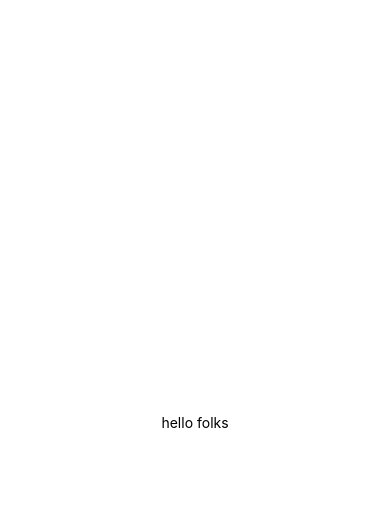
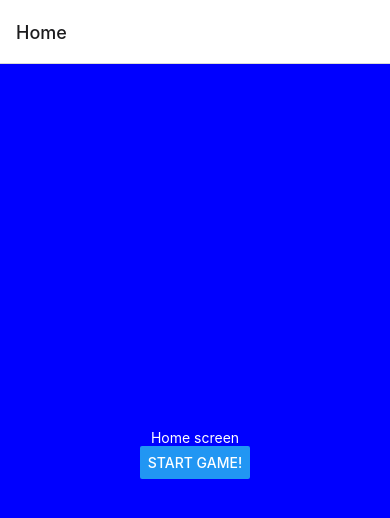
Before and after one commit to healingfields/animatedGame, a React Native app: screen /Home in a window 390 px wide. Shown: the top 518 px of the page. Built offline with nearby package versions, Linux system fonts and the light colour scheme.

Commit message:
created navigation between home and game screen

```diff
--- a/App.js
+++ b/App.js
@@ -1,13 +1,21 @@
 import { StatusBar } from 'expo-status-bar';
-import { StyleSheet, Text, View } from 'react-native';
+import { StyleSheet } from 'react-native';
+import { NavigationContainer } from '@react-navigation/native';
+import { createNativeStackNavigator } from '@react-navigation/native-stack';
+import Home from './screens/Home';
+import Game from './screens/Game';
 
+const Stack = createNativeStackNavigator();
 
 export default function App() {
   return (
-    <View style={styles.container}>
-      <Text>hello folks</Text>
-      <StatusBar style="auto" />
-    </View>
+    <NavigationContainer>
+      <StatusBar style='auto' />
+      <Stack.Navigator initialRouteName='Home'>
+        <Stack.Screen name='Home' component={Home} />
+        <Stack.Screen name='Game' component={Game} />
+      </Stack.Navigator>
+    </NavigationContainer>
   );
 }
 
--- /dev/null
+++ b/screens/Game.js
@@ -0,0 +1,24 @@
+import React from 'react'
+import { StyleSheet, Text, View } from 'react-native'
+
+const styles = StyleSheet.create({
+    container: {
+        flex: 1,
+        justifyContent: 'center',
+        alignItems: 'center',
+        backgroundColor: 'indigo'
+    },
+    title: {
+        color: 'white'
+    }
+})
+
+function Game() {
+    return (
+        <View style={styles.container}>
+            <Text style={styles.title}>Game Screen</Text>
+        </View>
+    )
+}
+
+export default Game
--- /dev/null
+++ b/screens/Home.js
@@ -0,0 +1,29 @@
+import { useNavigation } from '@react-navigation/native'
+import React from 'react'
+import { Button, StyleSheet, Text, View } from 'react-native'
+
+const styles = StyleSheet.create({
+    container: {
+        flex: 1,
+        backgroundColor: 'blue',
+        alignItems: 'center',
+        justifyContent: 'center',
+    },
+    title: {
+        color: 'white'
+    }
+})
+
+function Home() {
+
+    const navigation = useNavigation();
+
+    return (
+        <View style={styles.container}>
+            <Text style={styles.title}>Home screen</Text>
+            <Button onPress={() => navigation.navigate('Game')} title='start game!' />
+        </View>
+    )
+}
+
+export default Home
```
